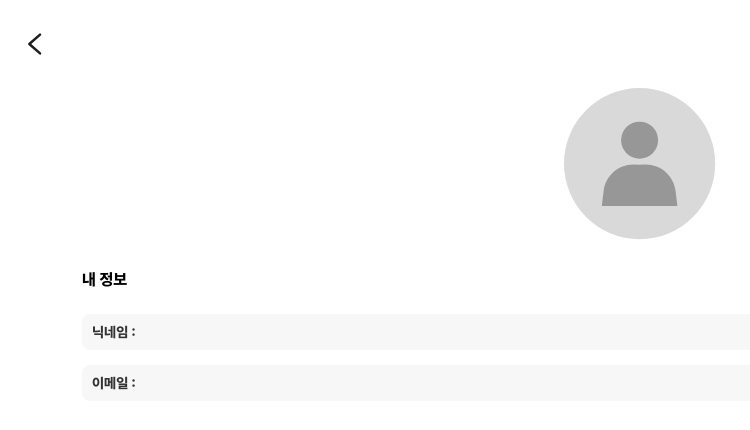
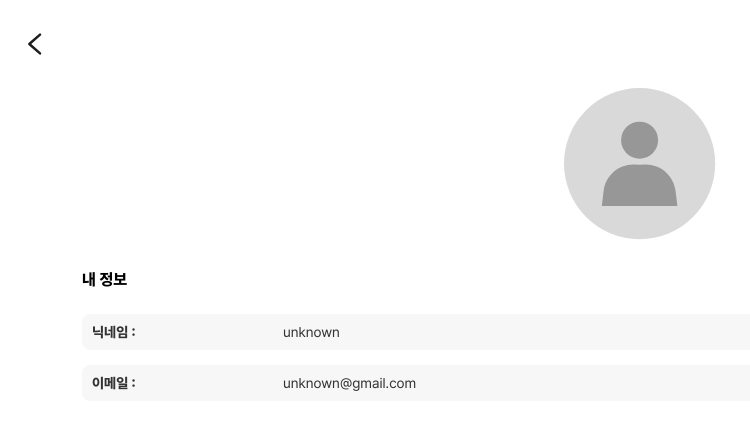
Before and after one commit to dusskdus/calen-do_FE, a React (Create React App) app in the folder calendo-fe/: page /mypage in a window 1280 px wide. Shown: the top 430 px of the page, without its empty margins (0-750 px from the left). Built offline with nearby package versions, Linux system fonts and the light colour scheme.

Commit message:
마이페이지 수정

```diff
--- a/calendo-fe/src/pages/MyPage.jsx
+++ b/calendo-fe/src/pages/MyPage.jsx
@@ -2,20 +2,20 @@ import React, { useState, useEffect }  from "react";
 import { useNavigate } from "react-router-dom";
 import "../styles/MyPage.css";
 import bigprofileIcon from "../assets/images/bigprofile.svg"; // 기본 프로필 아이콘
-import { FaArrowLeft } from "react-icons/fa"; // 뒤로 가기 아이콘
 import backIcon from "../assets/images/backicon.svg";
 
 const MyPage = () => {
   const navigate = useNavigate();
-  const [user, setUser] = useState({ email: "", nickname: "" });
+  const [user, setUser] = useState({ email: "" });
   const userId = localStorage.getItem("userId"); // ✅ 저장된 사용자 ID 가져오기
+
 
   useEffect(() => {
     if (!userId) return;
 
-    // ✅ 사용자 정보 조회 (POST)
-    fetch(`/api/users/${userId}`, {
-      method: "POST",
+    // ✅ 사용자 정보 조회 (GET 요청)
+    fetch(`/api/users/me`, {
+      method: "GET", // 🔥 POST → GET 변경
       headers: { "Content-Type": "application/json" },
     })
       .then(response => response.json())
@@ -24,7 +24,8 @@ const MyPage = () => {
   }, [userId]);
 
   // ✅ 이메일에서 닉네임 추출 (@ 앞부분)
-  const nickname = user?.email?.split("@")[0] || "unknown";
+const nickname = user.email ? user.email.split("@")[0] : "unknown";
+
 
   return (
     <div className="mypage-container">
@@ -46,12 +47,12 @@ const MyPage = () => {
 
         <div className="info-box">
           <label className="info-label">닉네임 :</label>
-          <input type="text" value={user.nickname} readOnly className="info-input" />
+          <input type="text" value={nickname} readOnly className="info-input" />
         </div>
 
         <div className="info-box">
           <label className="info-label">이메일 :</label>
-          <input type="text" value={user.email} readOnly className="info-input" />
+          <input type="text" value={user.email || "unknown@gmail.com"} readOnly className="info-input" />
         </div>
       </div>
     </div>
```
Also changed, not shown: calendo-fe/src/styles/WholeSchedule.css (line endings or trailing spaces), 1 other file (tests, documents, lock files or other folders).
